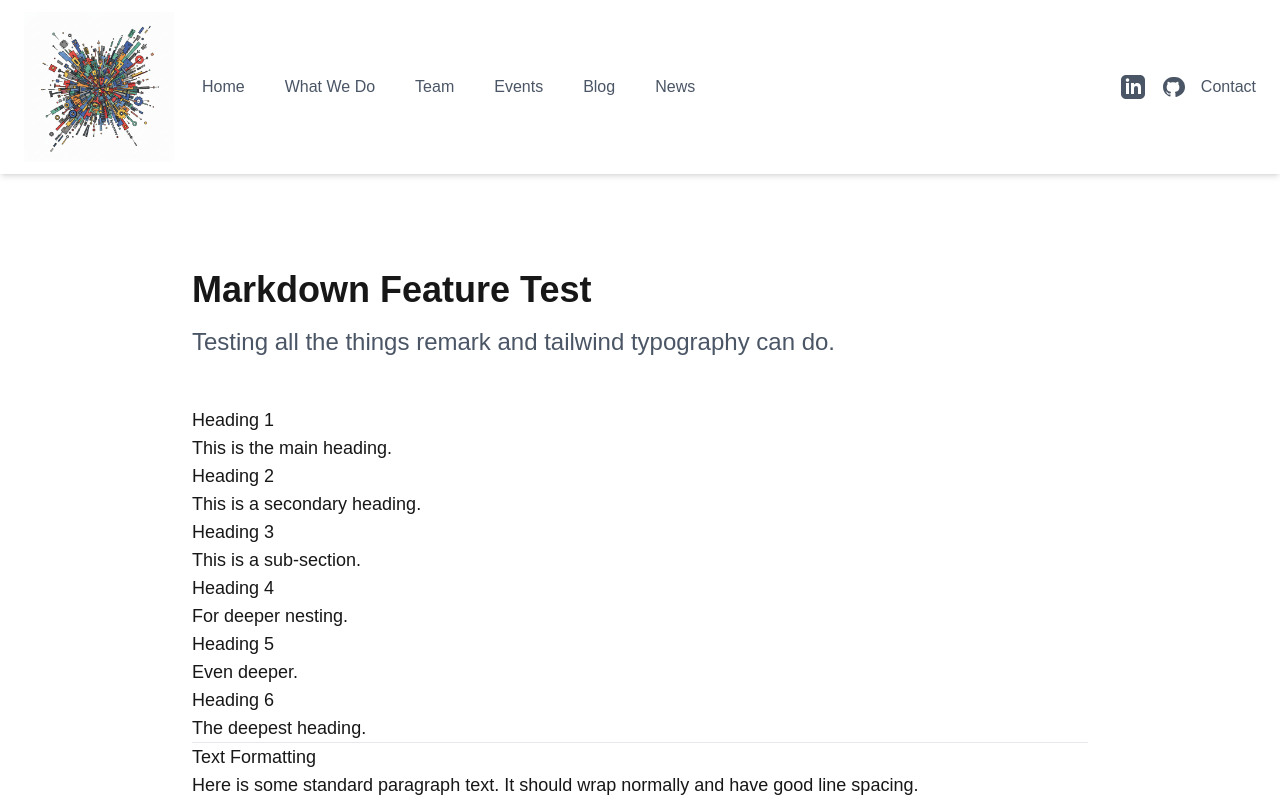
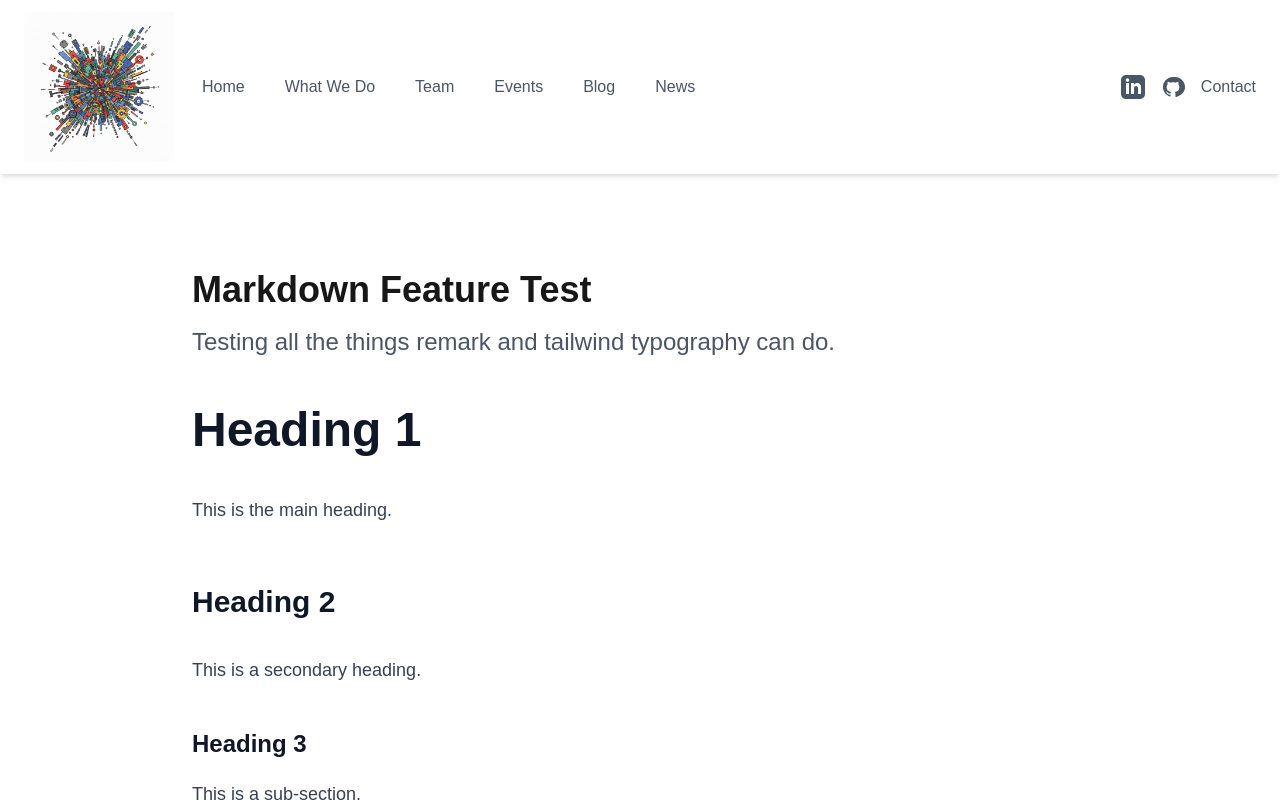
Before and after one commit to fabiorafaelcoutada/disquiet-colab-homepage, a Next.js app: page / in a window 1280 px wide. Shown: the top 802 px of the page. Built offline with nearby package versions, Linux system fonts and the light colour scheme.

Commit message:
Add `@tailwindcss/typography` plugin and clean up commented styles in `globals.css`

```diff
--- a/src/app/globals.css
+++ b/src/app/globals.css
@@ -1,4 +1,5 @@
 @import 'tailwindcss';
+@plugin '@tailwindcss/typography';
 
 @custom-variant dark (&:is(.dark *));
 
@@ -34,14 +35,7 @@
     --foreground: #171717;
   }
 }
-/*
-@media (prefers-color-scheme: dark) {
-    :root {
-        --background: #0a0a0a;
-        --foreground: #ededed;
-    }
-}
-*/
+
 body {
     background: var(--background);
     color: var(--foreground);
```
